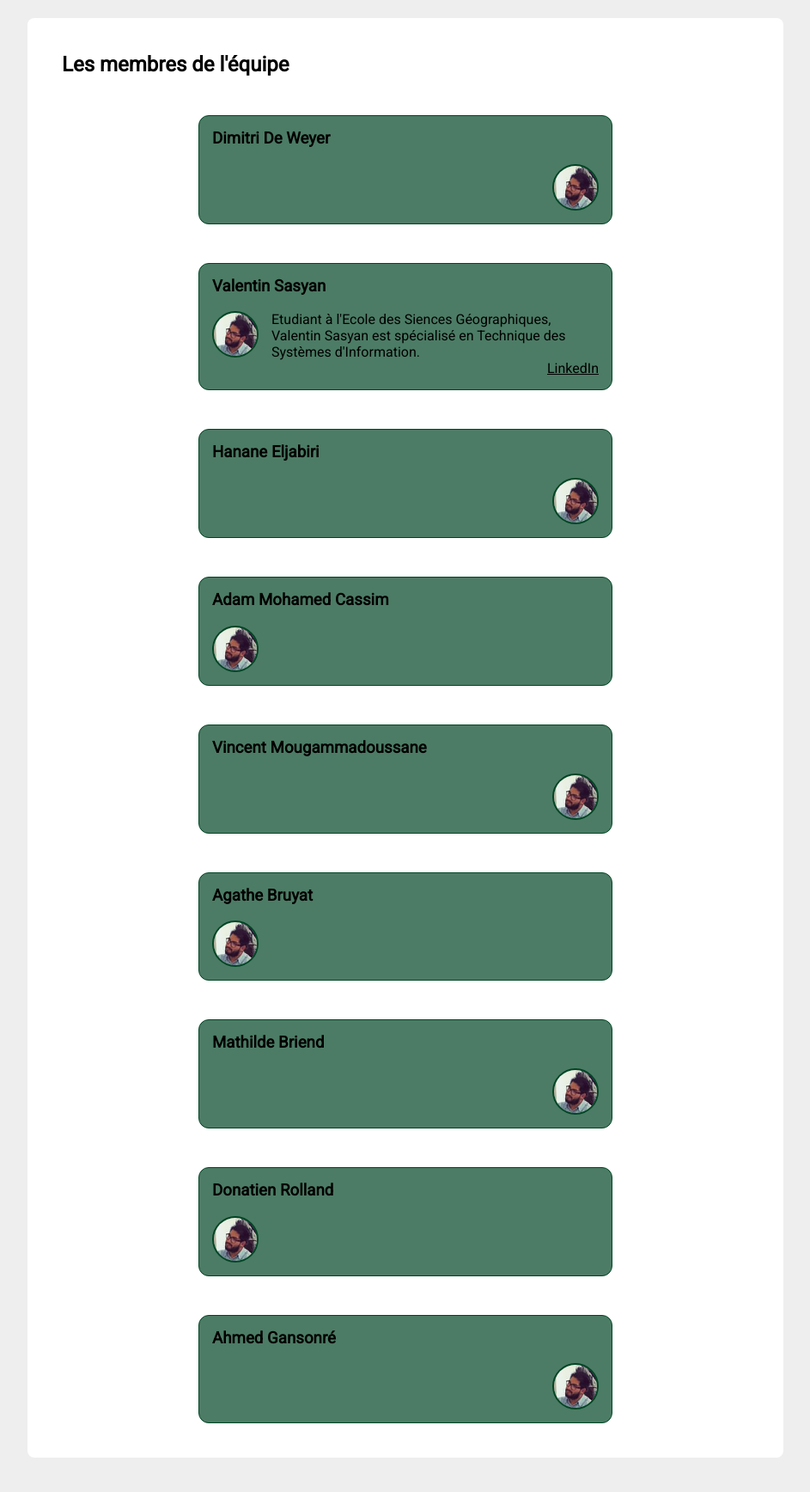
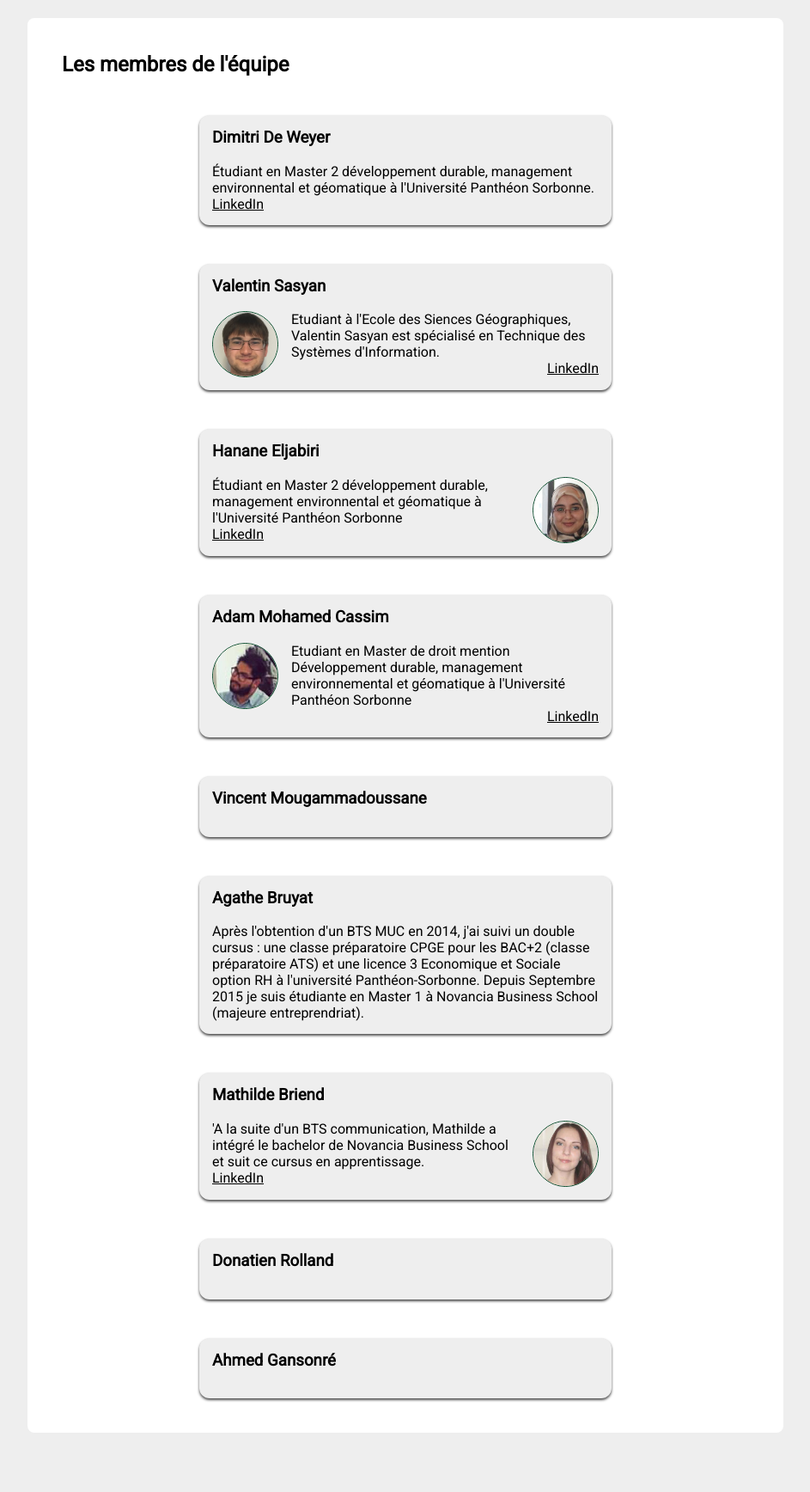
Before and after one commit to VSasyan/maison, a PHP site: page /contact.php in a window 1280 px wide. Shown: the part 265-2001 px from the top of the page at 86% size, without its empty margins (168-1111 px from the left). After the commit the page ends 1932 px from the top, so only its background shows below. Run offline with PHP 8.4, Linux system fonts and the light colour scheme; some web fonts are replaced.

Commit message:
contact v2

```diff
--- a/src/contact.php
+++ b/src/contact.php
@@ -1,15 +1,15 @@
 <?php
 
 $eleves = array(
-	array('De Weyer', 'Dimitri', 'img/perso/no.jpg', '', '', ''),
-	array('Sasyan', 'Valentin', 'img/perso/no.jpg', 'LinkedIn', 'https://www.linkedin.com/in/vsasyan', 'Etudiant à l\'Ecole des Siences Géographiques, Valentin Sasyan est spécialisé en Technique des Systèmes d\'Information.'),
-	array('Eljabiri', 'Hanane', 'img/perso/no.jpg', '', '', ''),
-	array('Mohamed Cassim', 'Adam', 'img/perso/no.jpg', '', '', ''),
-	array('Mougammadoussane', 'Vincent', 'img/perso/no.jpg', '', '', ''),
-	array('Bruyat', 'Agathe', 'img/perso/no.jpg', '', '', ''),
-	array('Briend', 'Mathilde', 'img/perso/no.jpg', '', '', ''),
-	array('Rolland', 'Donatien', 'img/perso/no.jpg', '', '', ''),
-	array('Gansonré', 'Ahmed', 'img/perso/no.jpg', '', '', '')
+	array('De Weyer', 'Dimitri', '', 'LinkedIn', 'https://be.linkedin.com/pub/dimitri-de-weyer/1b/757/6b0', 'Étudiant en Master 2 développement durable, management environnental et géomatique à l\'Université Panthéon Sorbonne.'),
+	array('Sasyan', 'Valentin', 'img/perso/valentin.jpg', 'LinkedIn', 'https://www.linkedin.com/in/vsasyan', 'Etudiant à l\'Ecole des Siences Géographiques, Valentin Sasyan est spécialisé en Technique des Systèmes d\'Information.'),
+	array('Eljabiri', 'Hanane', 'img/perso/hanane.jpg', 'LinkedIn', 'https://www.linkedin.com/in/hananeeljabiri', "Étudiant en Master 2 développement durable, management environnental et géomatique à l'Université Panthéon Sorbonne"),
+	array('Mohamed Cassim', 'Adam', 'img/perso/adam.jpg', 'LinkedIn', 'https://fr.linkedin.com/pub/mohamed-cassim-adam/109/9bb/4b0', "Etudiant en Master de droit mention Développement durable, management environnemental et géomatique à l'Université Panthéon Sorbonne"),
+	array('Mougammadoussane', 'Vincent', '', 'LinkedIn', '', ""),
+	array('Bruyat', 'Agathe', '', 'LinkedIn', '', "Après l'obtention d'un BTS MUC en 2014, j'ai suivi un double cursus : une classe préparatoire CPGE pour les BAC+2 (classe préparatoire ATS) et une licence 3 Economique et Sociale option RH à l'université Panthéon-Sorbonne. Depuis Septembre 2015 je suis étudiante en Master 1 à Novancia Business School (majeure entreprendriat)."),
+	array('Briend', 'Mathilde', 'img/perso/mathilde.jpg', 'LinkedIn', 'https://fr.linkedin.com/pub/mathilde-briend/92/152/bb9', "'A la suite d'un BTS communication, Mathilde a intégré le bachelor de Novancia Business School et suit ce cursus en apprentissage."),
+	array('Rolland', 'Donatien', '', 'LinkedIn', '', ""),
+	array('Gansonré', 'Ahmed', '', 'LinkedIn', '', "")
 );
 
 ?>
@@ -28,7 +28,7 @@ $eleves = array(
 		<script type="text/javascript">
 			$(document).ready(function() {
 				$('.perso').click(function() {
-					window.location.href = $(this).find('a').prop('href');
+					if ($(this).find('a').length > 0) {window.location.href = $(this).find('a').prop('href');}
 				});
 			});
 		</script>
@@ -55,10 +55,10 @@ $eleves = array(
 					if ($type == 'd') {$type = 'g';} else {$type = 'd';}
 					$html .= '<div class="perso ' . $type . '">';
 						$html .= '<h3>' . $eleve[1] . ' ' . $eleve[0] . '</h3>';
-						$html .= '<img src="' . $eleve[2] . '">';
+						if ($eleve[2] != '') {$html .= '<img src="' . $eleve[2] . '">';}
 						$html .= '<div class="info">';
 							$html .= '<p class="desc">' . $eleve[5] . '</p>';
-							$html .= '<p class="contact"><a href="' . $eleve[4] . '" target="_blank">' . $eleve[3] . '</a></p>';
+							if ($eleve[4] != '') {$html .= '<p class="contact"><a href="' . $eleve[4] . '" target="_blank">' . $eleve[3] . '</a></p>';}
 						$html .= '</div>';
 						$html .= '<div style="clear: both"></div>';
 					$html .= '</div>';
--- a/src/style.css
+++ b/src/style.css
@@ -304,15 +304,17 @@ input[type=submit], input[type=reset] {
 	width: 450px;
 	margin: auto;
 	margin-top: 45px;
-	background-color: rgba(0,69,36,0.7);
-	border: 1px solid #004524;
+	/*background-color: rgba(0,69,36,0.5);*/
+	background-color: #EEE;
+	box-shadow: 0px 2px 3px rgba(0,0,0,0.7);
+	/*border: 1px solid #004524;*/
 	padding: 15px;
 	border-radius: 12px;
 	cursor: pointer;
 }
 
 .perso:hover {
-	background-color: rgba(0,69,36,0.6);
+	background-color: rgba(0,69,36,0.2);
 }
 
 .perso h3 {
@@ -320,10 +322,10 @@ input[type=submit], input[type=reset] {
 }
 
 .perso img {
-	width: 50px;
-	height: 50px;
+	width: 75px;
+	height: 75px;
 	border-radius: 50%;
-	border: 2px solid #004524;
+	border: 1px solid #004524;
 }
 
 .perso .info p {
```
Also changed, not shown: src/img/perso/adam.jpg (added), src/img/perso/hanane.jpg (added), src/img/perso/mathilde.jpg (added), src/img/perso/valentin.jpg (added).
